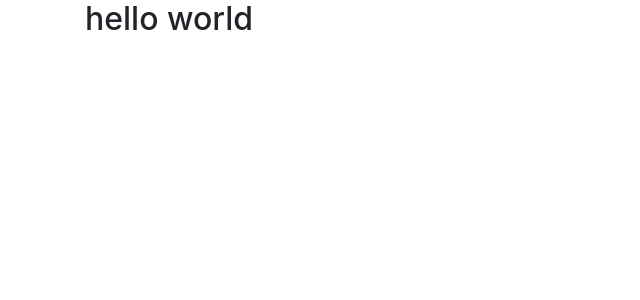
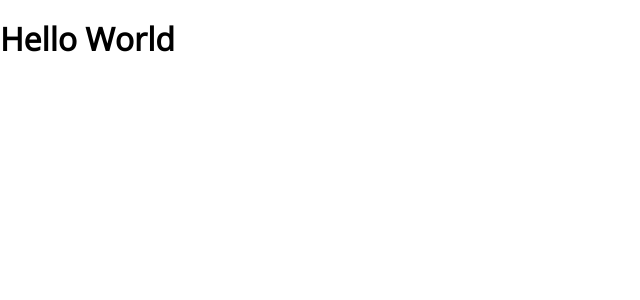
Before and after one commit to AlexSwensen/daisydash, a Next.js app: page / in a window 1280 px wide. Shown: the top 300 px of the page, without its empty margins (0-640 px from the left). Built offline with nearby package versions, Linux system fonts and the light colour scheme.

Commit message:
setup global fonts

```diff
--- a/package.json
+++ b/package.json
@@ -8,14 +8,11 @@
     "start": "next start"
   },
   "dependencies": {
-    "bootstrap": "^4.5.2",
     "firebase": "^7.21.0",
     "global": "^4.4.0",
-    "jquery": "^3.5.1",
     "next": "9.5.3",
-    "popper.js": "^1.16.1",
+    "normalize.css": "^8.0.1",
     "react": "16.13.1",
-    "react-bootstrap": "^1.3.0",
     "react-dom": "16.13.1",
     "reactfire": "^2.0.3",
     "sass": "^1.26.11"
--- a/src/pages/index.tsx
+++ b/src/pages/index.tsx
@@ -1,13 +1,10 @@
 import Head from 'next/head'
-import { Container } from 'react-bootstrap'
 import styles from '../styles/Home.module.scss'
 
 export default function Home() {
   return (
    <div>
-     <Container>
-       <h2>hello world</h2>
-     </Container>
+       <h1>Hello World</h1>
    </div>
   )
 }
--- /dev/null
+++ b/src/styles/fonts.scss
@@ -0,0 +1,17 @@
+@import url('https://fonts.googleapis.com/css2?family=Open+Sans&display=swap');
+
+html, body, div, span, applet, object, iframe,
+h1, h2, h3, h4, h5, h6, p, blockquote, pre,
+a, abbr, acronym, address, big, cite, code,
+del, dfn, em, img, ins, kbd, q, s, samp,
+small, strike, strong, sub, sup, tt, var,
+b, u, i, center,
+dl, dt, dd, ol, ul, li,
+fieldset, form, label, legend,
+table, caption, tbody, tfoot, thead, tr, th, td,
+article, aside, canvas, details, embed,
+figure, figcaption, footer, header, hgroup,
+menu, nav, output, ruby, section, summary,
+time, mark, audio, video {
+    font-family: 'Open Sans', Geneva, Tahoma, sans-serif;
+}
--- a/src/styles/globals.scss
+++ b/src/styles/globals.scss
@@ -1 +1,2 @@
-@import "~bootstrap/scss/bootstrap"
+@import "~normalize.css/normalize.css";
+@import "fonts";
```
Also changed, not shown: 1 other file (tests, documents, lock files or other folders).
